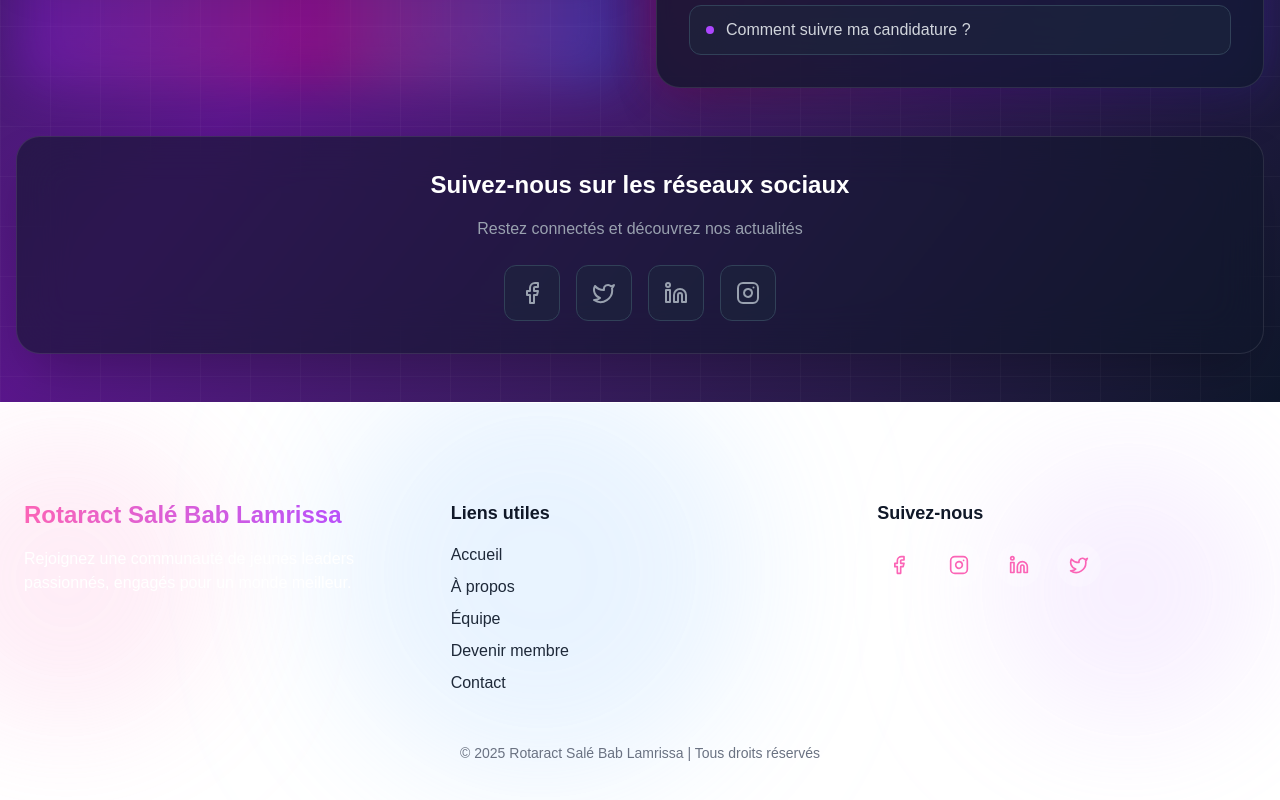
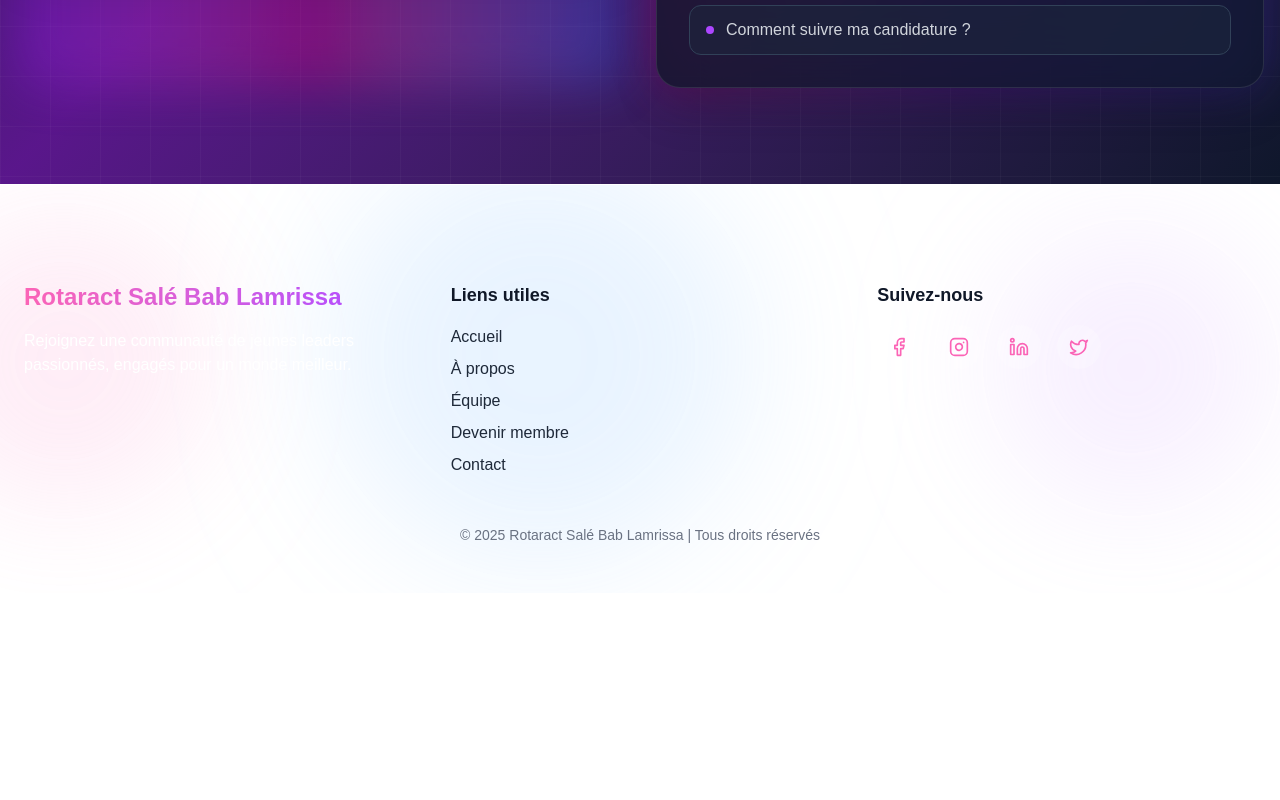
Before and after one commit to Ilyasselkh/Rotaract-website-V2, a Next.js app: page /contact in a window 1280 px wide. Shown: the part 1224-2024 px from the top of the page. After the commit the page ends 1817 px from the top, so only its background shows below. Built offline with nearby package versions, Linux system fonts and the light colour scheme.

Commit message:
Suppression d'une partie du contact

```diff
--- a/src/app/contact/page.js
+++ b/src/app/contact/page.js
@@ -309,25 +309,6 @@ export default function ContactPage() {
             </div>
           </div>
         </div>
-
-        {/* Social Media & Footer */}
-        <div className="relative bg-slate-900/60 backdrop-blur-xl rounded-3xl shadow-2xl border border-white/10 p-8">
-          <div className="text-center">
-            <h3 className="text-2xl font-bold text-white mb-4">Suivez-nous sur les réseaux sociaux</h3>
-            <p className="text-gray-400 mb-6">Restez connectés et découvrez nos actualités</p>
-            <div className="flex items-center justify-center gap-4">
-              {socialLinks.map((social, index) => (
-                <a
-                  key={index}
-                  href={social.url}
-                  className={`w-14 h-14 bg-slate-800/50 border border-slate-700 rounded-xl flex items-center justify-center text-gray-400 hover:text-white transition-all duration-300 hover:scale-110 hover:border-white/20 ${social.color}`}
-                >
-                  <social.icon className="w-6 h-6" />
-                </a>
-              ))}
-            </div>
-          </div>
-        </div>
       </div>
 
       {/* Success Notification */}
```
